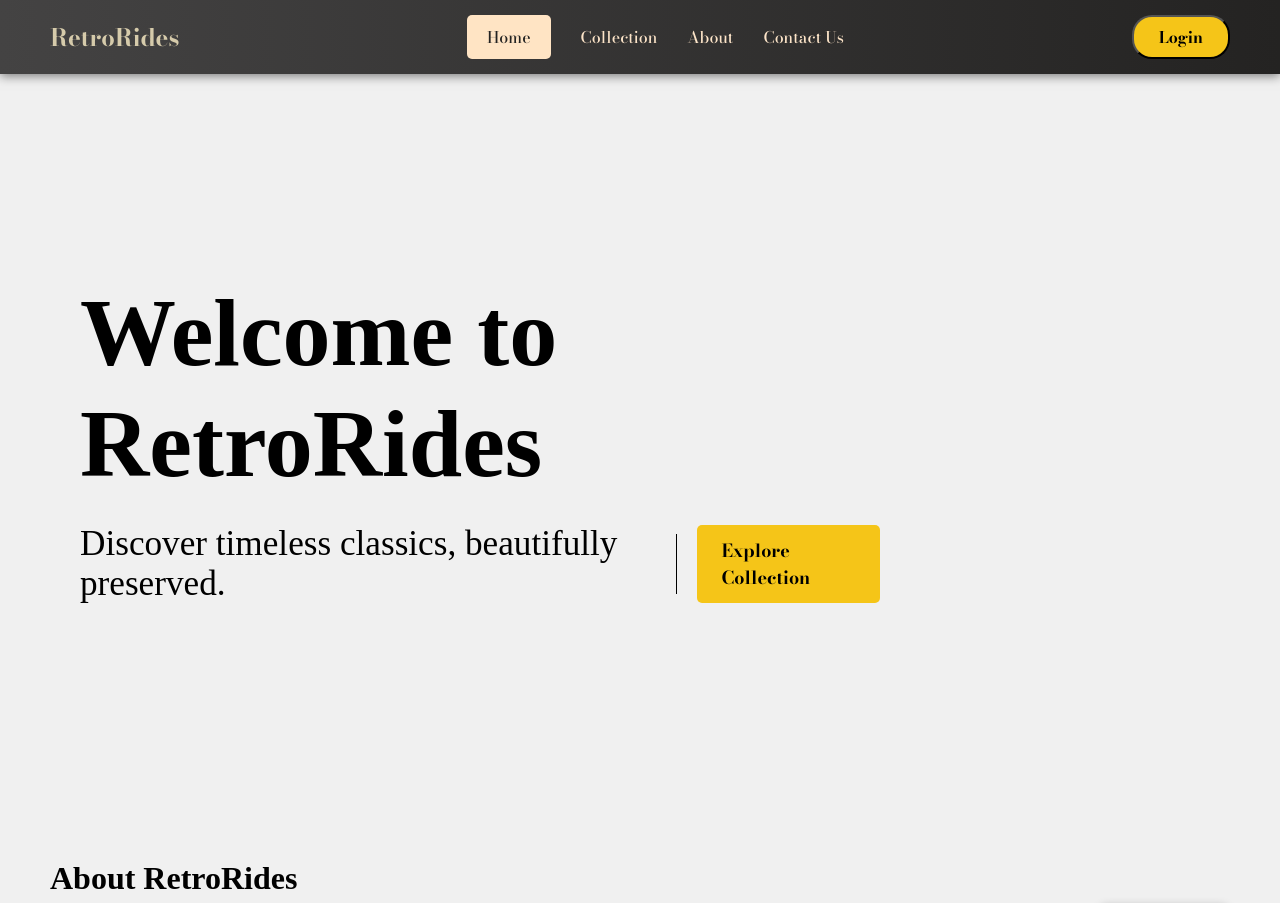
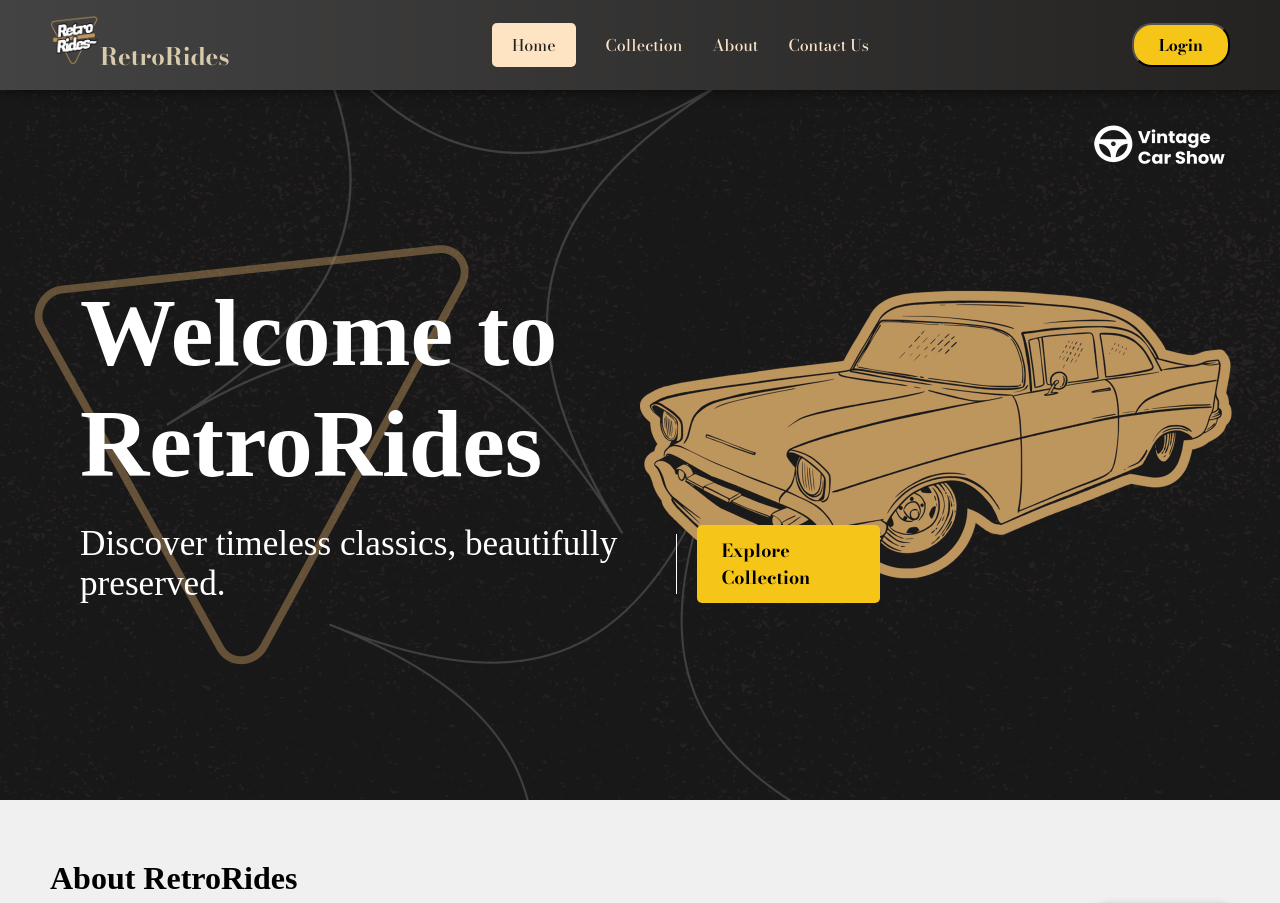
Before and after one commit to LT-Ripjaws/Web-Tech-Summer, a PHP site: page / in a window 1280 px wide. Shown: the top 903 px of the page. Run offline with PHP 8.4, Linux system fonts and the light colour scheme; some libraries are stand-ins or nearby versions.

Commit message:
added hero image and logo

```diff
--- a/project/assets/header.css
+++ b/project/assets/header.css
@@ -6,6 +6,12 @@
     box-sizing: border-box;
 
 }
+
+.logo {
+    width: 50px;
+    height: 50px;
+}
+
 .logo-section a {
     text-decoration: none;
     font-size: 24px;
--- a/project/assets/index.css
+++ b/project/assets/index.css
@@ -7,13 +7,14 @@ main {
 
 /* ---------- Hero Section ---------- */
 .hero {
-    background: url("https://via.placeholder.com/1600x800") center/cover no-repeat;
+    background: url("images/hero-background.jpg") center/cover no-repeat;
+    background-position: top 25% right 0;
     height: 90vh;
     width:100%;
     display: flex;
     align-items: center;
     justify-content: flex-start; /* Align content left */
-    color: rgb(0, 0, 0);
+    color: rgb(255, 255, 255);
     padding-left: 80px; /* Push content from edge */
 }
 
@@ -25,6 +26,7 @@ main {
 .hero h1 {
     font-size: 6rem;
     margin-bottom: 25px;
+
 
 }
 
@@ -44,7 +46,7 @@ main {
 .hero-sub .divider {
     width: 2px;
     height: 60px;
-    background-color: #000000;
+    background-color: #ffffff;
 }
 
 /* Button styling */
--- a/project/includes/header.php
+++ b/project/includes/header.php
@@ -12,7 +12,7 @@
             <nav class="navbar">
                 <!-- Logo Section -->
                 <div class="logo-section">
-                    <a href="#">RetroRides</a>
+                    <a href="#"><img src="assets/images/logo.png" class="logo" alt="">RetroRides</a>
                 </div>
 
 
```
Also changed, not shown: project/assets/images/hero-background.jpg (added), project/assets/images/logo.png (added).
